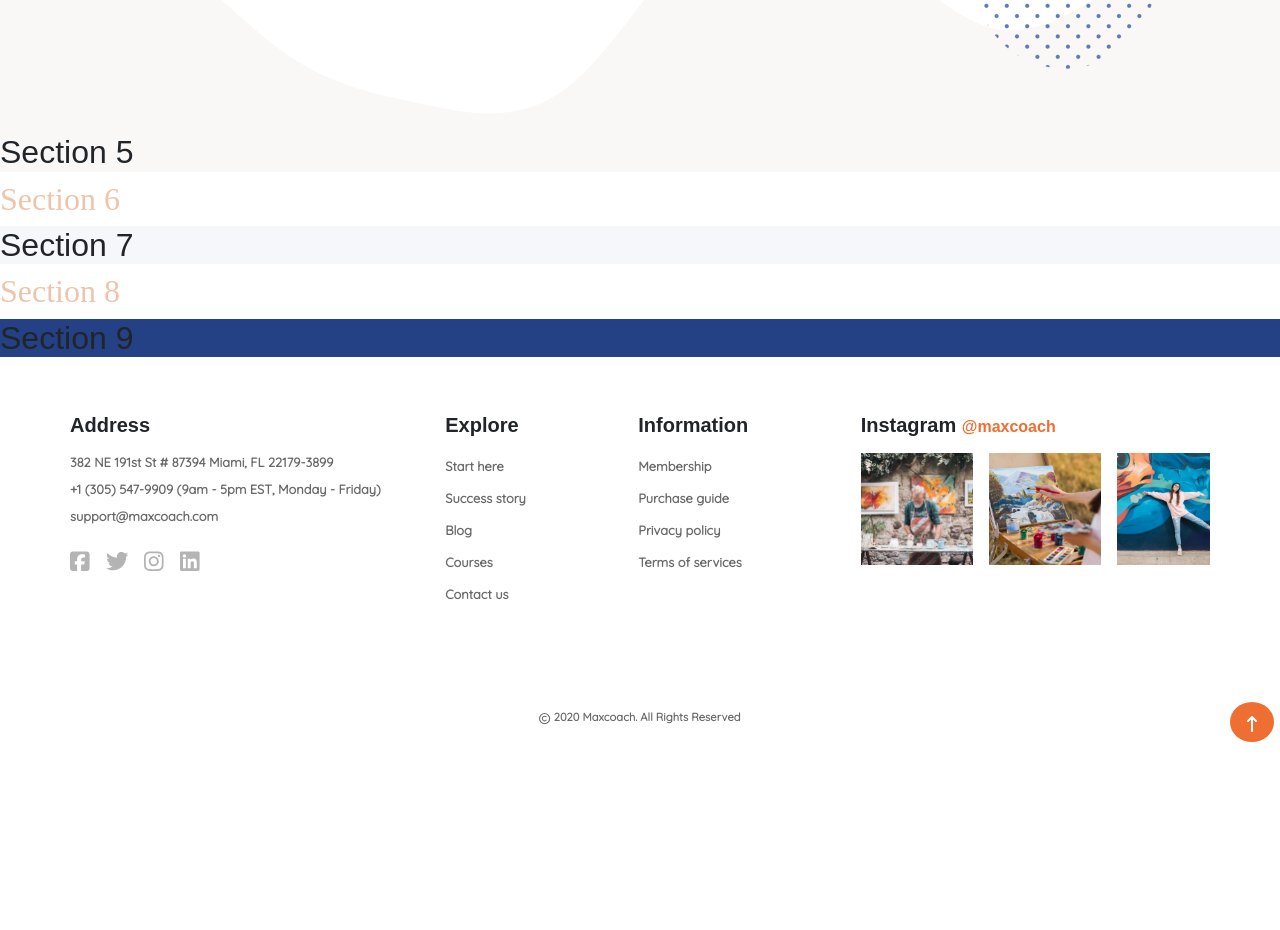
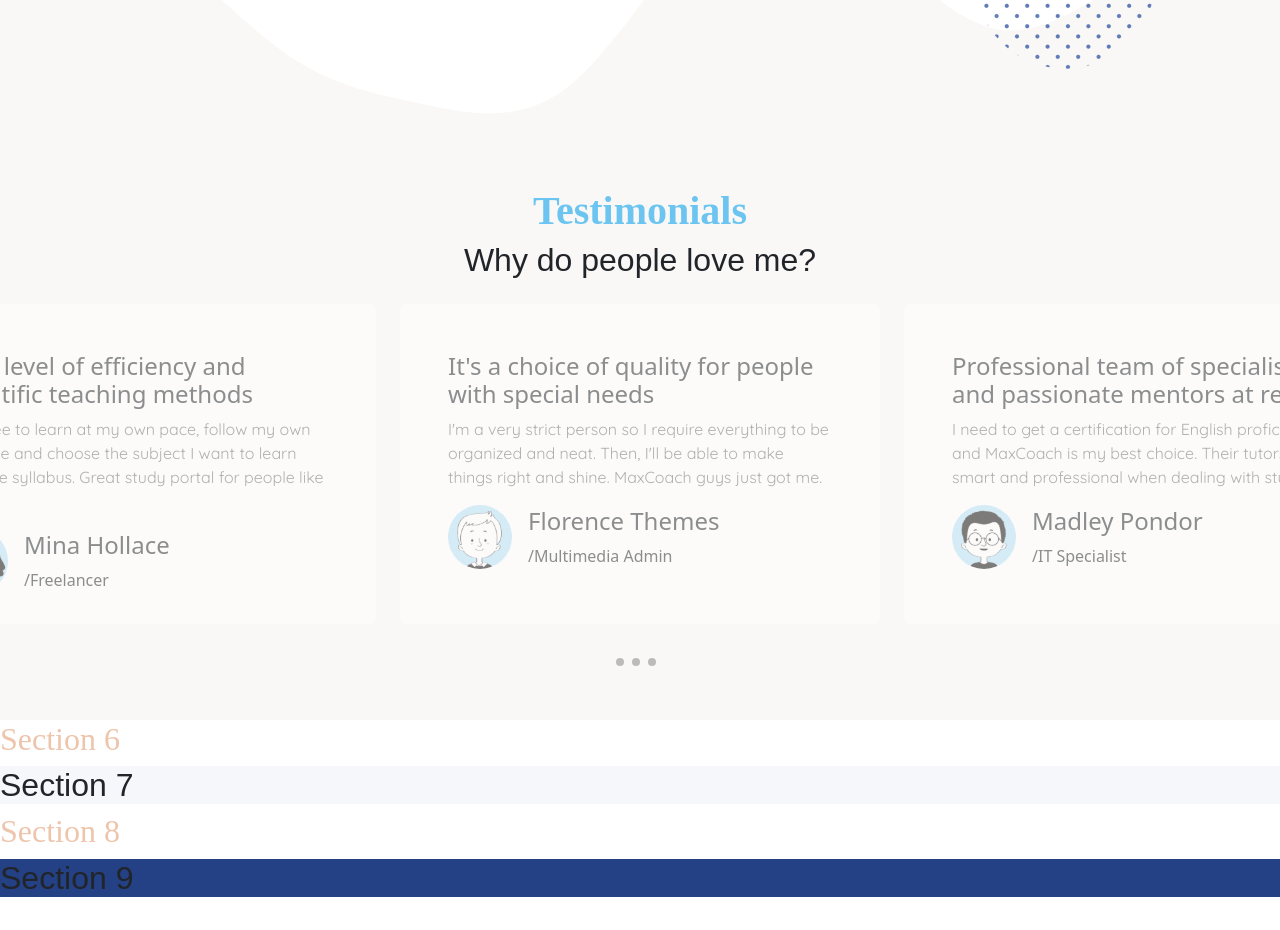
Before and after one commit to Antonio-Ribezzo/proj-html-vuejs, a Vue app: page / in a window 1280 px wide. Shown: the part 2262-3192 px from the top of the page. Before the commit the page ends 3036 px from the top, so only its background shows below. Built offline with nearby package versions, Linux system fonts and the light colour scheme; a web font is replaced by a local one.

Commit message:
Style Section 5 Comp (main)

```diff
--- /dev/null
+++ b/src/components/SectionsMain/Section-five-component/cardAvatarComp.vue
@@ -0,0 +1,44 @@
+<script>
+    export default {
+        name: 'cardAvatarComp',
+        props: ['infoAvatar']
+    }
+</script>
+
+<template>
+    <div class="container0 d-flex flex-column justify-content-start align-items-start bg-white p-5 rounded">
+        <h4>{{ infoAvatar.title }}</h4>
+        <p>{{ infoAvatar.text }}</p>
+        <!-- img avatar -->
+        <div class="d-flex justify-content-start align-items-center">
+            <img class="rounded-circle me-3" :src="infoAvatar.urlAvatar" alt="">
+            <div class="d-flex flex-column justify-content-between align-items-start">
+                <h4>{{ infoAvatar.nameAvatar }}</h4>
+                <span>{{ infoAvatar.roleAvatar }}</span>
+            </div>
+        </div>
+    </div>
+</template>
+
+<style lang="scss" scoped>
+    @use '../../../style/main.scss' as *;
+
+    .container0{
+        width: 30rem;
+        height: 20rem;
+        cursor: pointer;
+        opacity: 0.5;
+        div{
+            img{
+                height: 4rem;
+            }
+        }
+        &:hover{
+            box-shadow: 0 4px 8px 0 rgba(0, 0, 0, 0.2), 0 6px 20px 0 rgba(0, 0, 0, 0.19);
+        }
+    }
+
+
+
+
+</style>
--- a/src/components/SectionsMain/SectionFiveComp.vue
+++ b/src/components/SectionsMain/SectionFiveComp.vue
@@ -1,9 +1,14 @@
 <script>
     // importo lo store js
     import { store } from '../../store';
+    // importo il componente card
+    import cardAvatarComp from './Section-five-component/cardAvatarComp.vue';
 
     export default {
         name: 'SectionFiveComp',
+        components:{
+            cardAvatarComp
+        },
         data(){
             return{
                 store,
@@ -13,8 +18,22 @@
 </script>
 
 <template>
-    <section>
-        <h2>Section 5</h2>
+    <section class="d-flex flex-column justify-content-center align-items-center position-relative py-5">
+        <div id="textSection" class="text-center mb-3">
+            <span class="handWriting text-capitalize">testimonials</span>
+            <h2>Why do people love me?</h2>
+        </div>
+        <!-- container cards   -->
+        <div class="d-flex justify-content-between align-items-center gap-4">
+            <cardAvatarComp v-for="(el,i) in store.cardInfoSectionFive"
+            :key="i"
+            :infoAvatar="el"/>
+        </div>
+        <!-- dot for selection -->
+        <div class="mt-4">
+            <span v-for="n in 3" :id="n - 1" class="dot me-2"></span>
+        </div>
+
     </section>
 </template>
 
--- a/src/components/SectionsMain/SectionTwoComp.vue
+++ b/src/components/SectionsMain/SectionTwoComp.vue
@@ -1,7 +1,7 @@
 <script>
     import {store} from '../../store'
     // importo il componente box
-    import boxComp from '../SectionsMain/Section two component/boxComp.vue'
+    import boxComp from '../SectionsMain/Section-two-component/boxComp.vue'
 
     export default {
         name: 'SectionTwoComp',
--- a/src/store.js
+++ b/src/store.js
@@ -108,6 +108,37 @@ export const store = reactive({
             title:'On Time',
             text:"Puncuality is our top priority because it's an essential criteria to assess a program VideoPlaybackQuality."
         }
+    ],
+
+    cardInfoSectionFive:[
+        {
+            title:'High level of efficiency and scientific teaching methods',
+            text:'I am free to learn at my own pace, follow my own schedule and choose the subject I want to learn from the syllabus. Great study portal for people like me.',
+            urlAvatar:'/img/artist-testimonial-avatar-04.jpg',
+            nameAvatar:'Mina Hollace',
+            roleAvatar:'/Freelancer'
+        },
+        {
+            title:"It's a choice of quality for people with special needs",
+            text:"I'm a very strict person so I require everything to be organized and neat. Then, I'll be able to make things right and shine. MaxCoach guys just got me.",
+            urlAvatar:'/img/artist-testimonial-avatar-02.jpg',
+            nameAvatar:'Florence Themes',
+            roleAvatar:'/Multimedia Admin'
+        },
+        {
+            title:'Professional team of specialists and passionate mentors at reach',
+            text:'I need to get a certification for English proficiency and MaxCoach is my best choice. Their tutors are smart and professional when dealing with students.',
+            urlAvatar:'/img/artist-testimonial-avatar-01.jpg',
+            nameAvatar:'Madley Pondor',
+            roleAvatar:'/IT Specialist'
+        },
+        // {
+        //     title:'High level of efficiency and scientific teaching methods',
+        //     text:'I am free to learn at my own pace, follow my own schedule and choose the subject I want to learn from the syllabus. Great study portal for people like me.',
+        //     urlAvatar:'/img/artist-testimonial-avatar-03.jpg',
+        //     nameAvatar:'Thomas Wall',
+        //     roleAvatar:'/Freelancer'
+        // }
     ]
 
 
--- a/src/style/partials/_base.scss
+++ b/src/style/partials/_base.scss
@@ -33,3 +33,20 @@
     border-radius: 50%;
     border: 1rem solid $ringColor;
 }
+
+.dot{
+    cursor: pointer;
+    height: 0.5rem;
+    width: 0.5rem;
+    background-color: #bbb;
+    border-radius: 50%;
+    display: inline-block;
+    &:hover{
+        background-color: black;
+        scale: 120%;
+    }
+}
+
+.active{
+    opacity: 1;
+}
```
Also changed, not shown: src/components/SectionsMain/Section-two-component/boxComp.vue (renamed from src/components/SectionsMain/Section two component/boxComp.vue).
